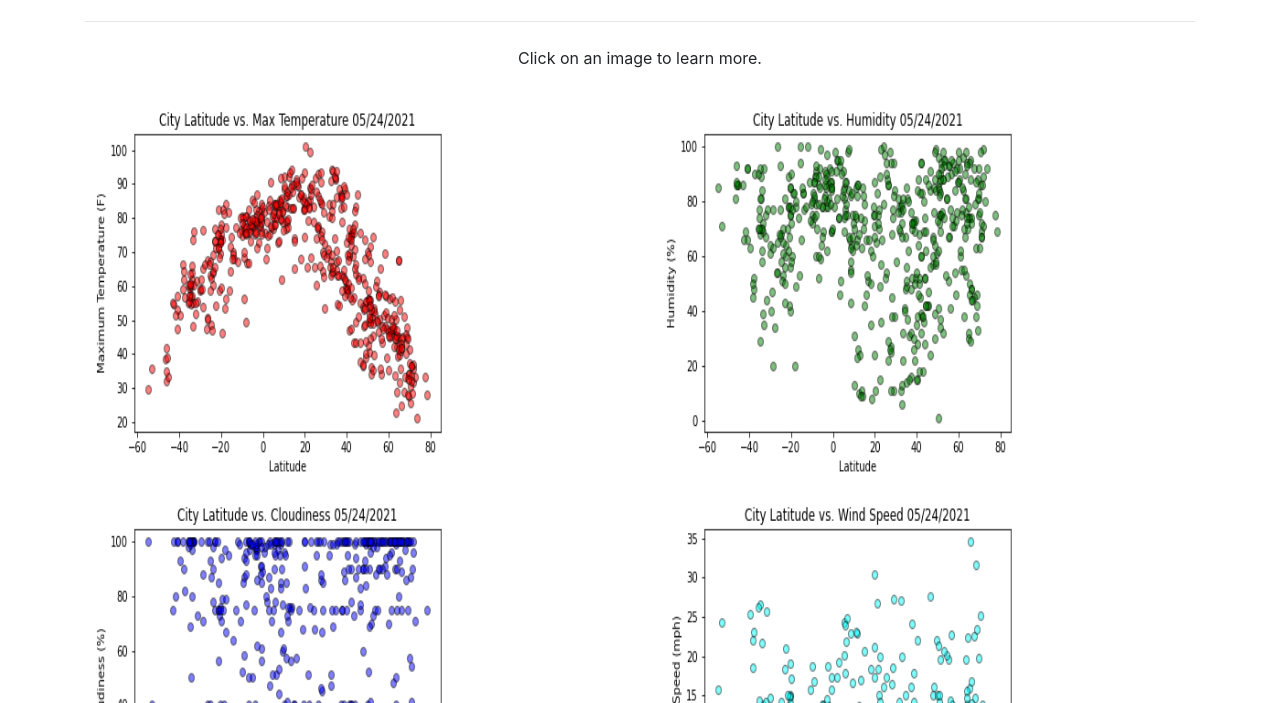
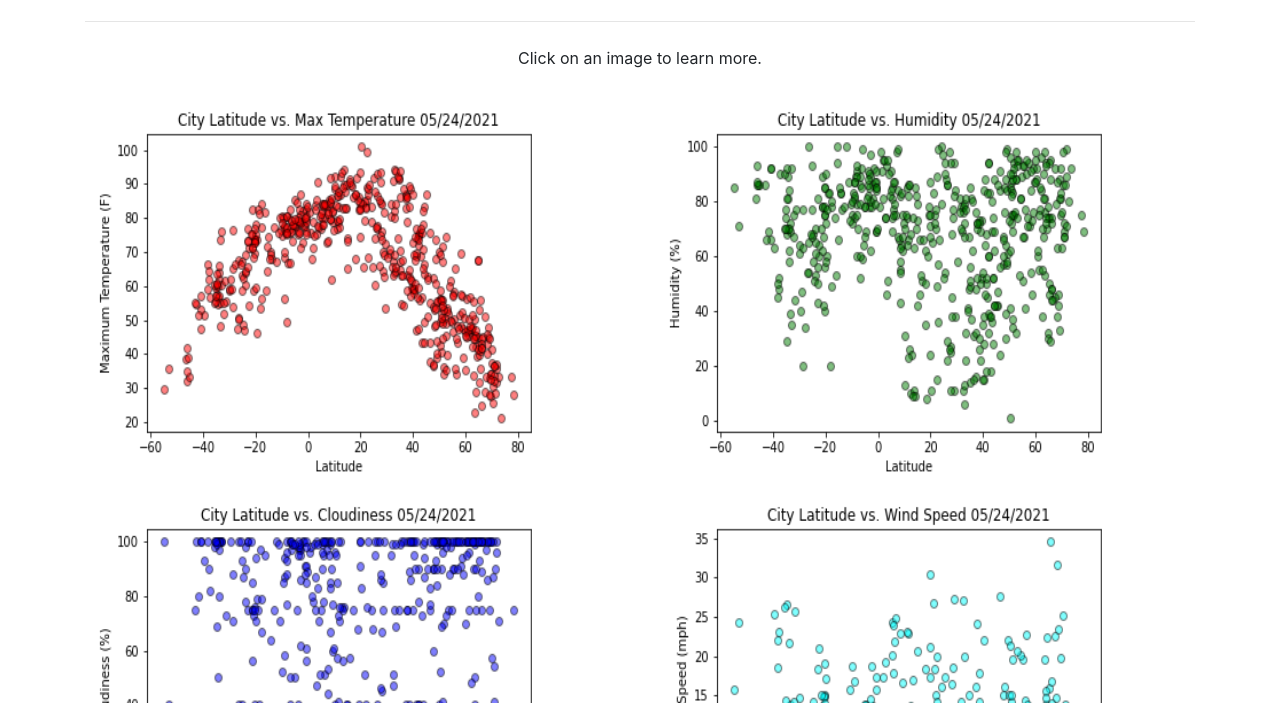
Before and after one commit to kkimoto22/Web-Design-Challenge, a plain HTML site: page comparisonview.html in a window 1280 px wide. Shown: the part 97-800 px from the top of the page. Drawn offline with nearby package versions, Linux system fonts and the light colour scheme.

Commit message:
resized comparison view images

```diff
--- a/style.css
+++ b/style.css
@@ -35,7 +35,7 @@
 }
 
 img.comp-img {
-    width: 395px;
+    width: 495px;
     height: 395px;
 }
 
```
